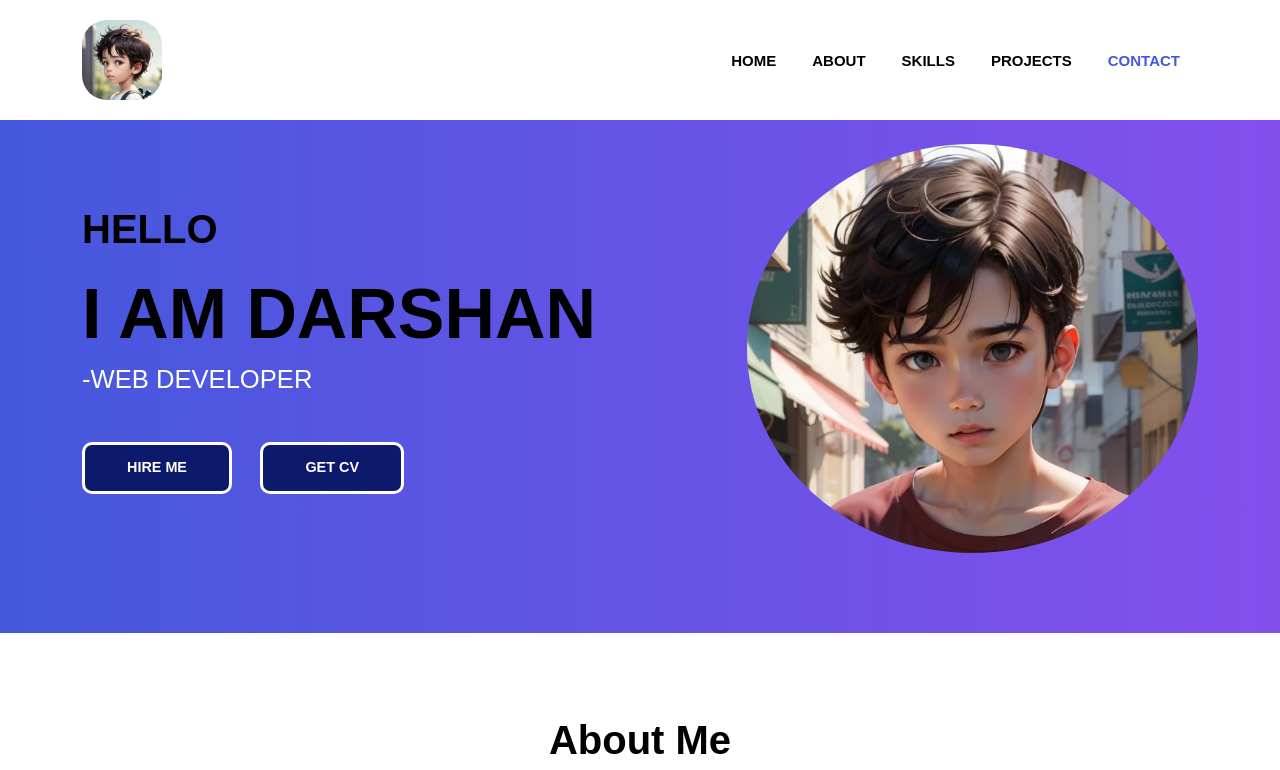
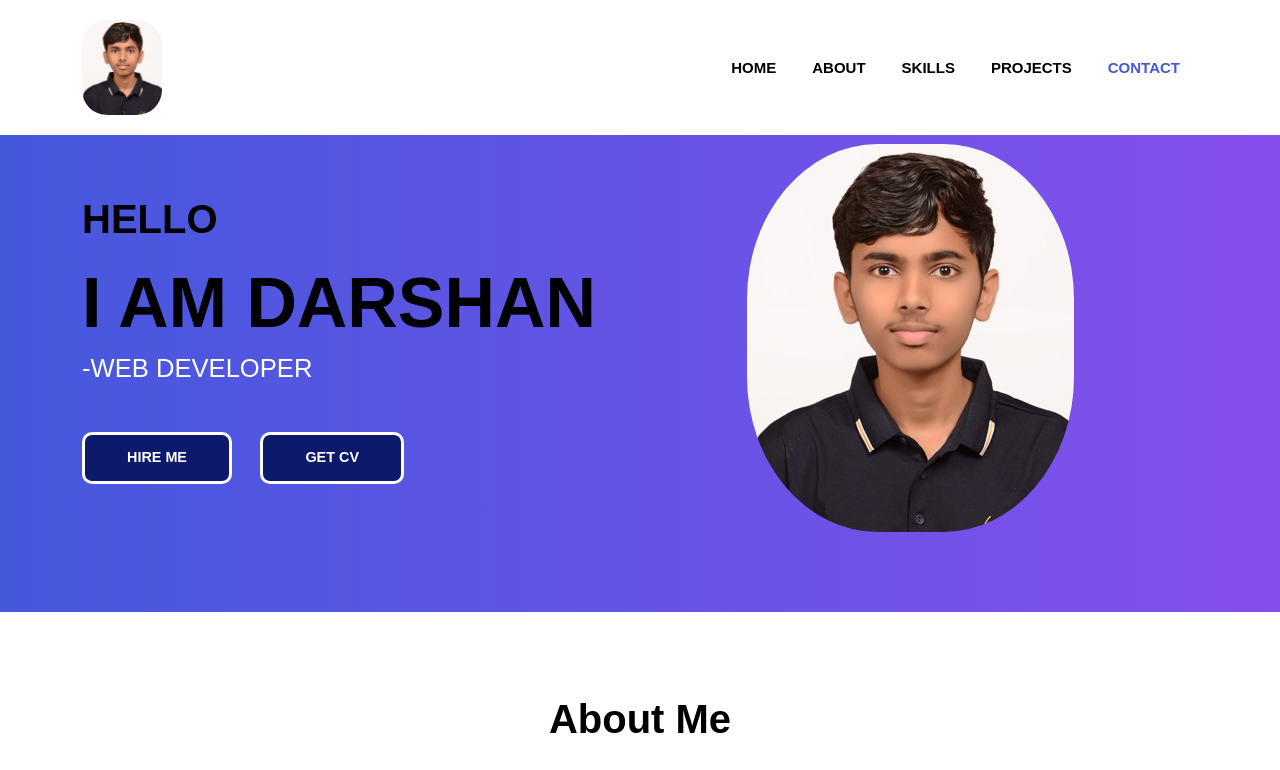
Before and after one commit to Darshan2605/Portfolio, a plain HTML site: page index.html in a window 1280 px wide. Shown: the top 770 px of the page. Drawn offline with nearby package versions, Linux system fonts and the light colour scheme.

Commit message:
my-image-added

```diff
--- a/index.html
+++ b/index.html
@@ -38,7 +38,7 @@
       <nav class="navbar navbar-lg navbar-expand-lg fixed-top">
         <div class="container">
           <a class="navbar-brand" href="#">
-            <img src="image/logo2.jpg" />
+            <img src="image/Darshan-Photo.jpg" />
           </a>
 
           <button
@@ -98,7 +98,7 @@
           </div>
           <div class="col-lg-5 order-lg-2 order-1">
             <div class="top-right-img">
-              <img src="image/logo.jpg" class="img-fluid" />
+              <img src="image/Darshan-Photo.jpg" class="img-fluid" />
             </div>
           </div>
         </div>
--- a/style.css
+++ b/style.css
@@ -154,7 +154,7 @@ p {
     radial-gradient(circle at top left, #4458dc, #854fee);
 }
 .top-right-img img {
-  border-radius: 50%;
+  border-radius: 40%;
   transition: all 0.3s ease;
   margin: 0 auto;
 }
```
Also changed, not shown: image/Darshan-Photo.jpg (added).
